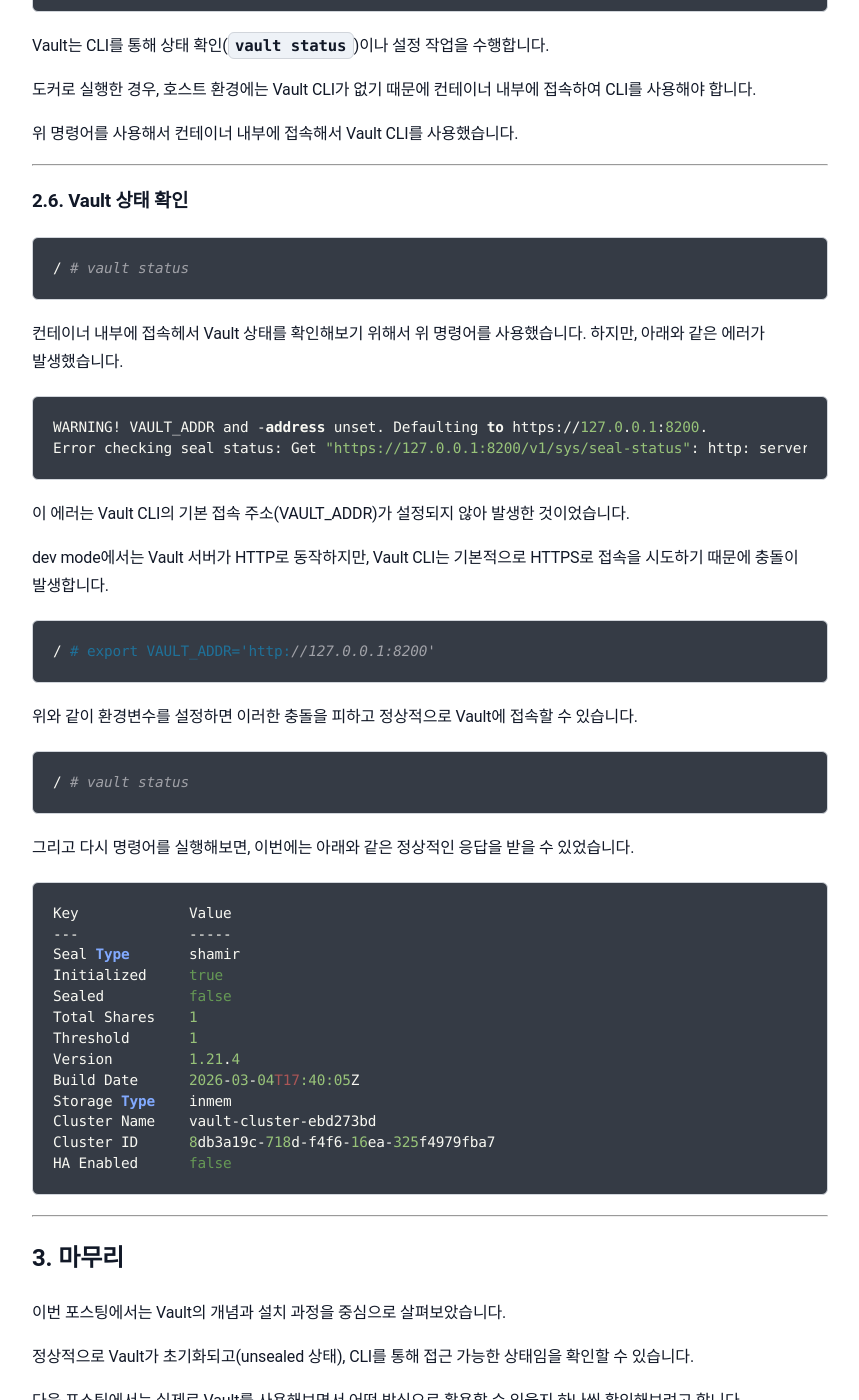
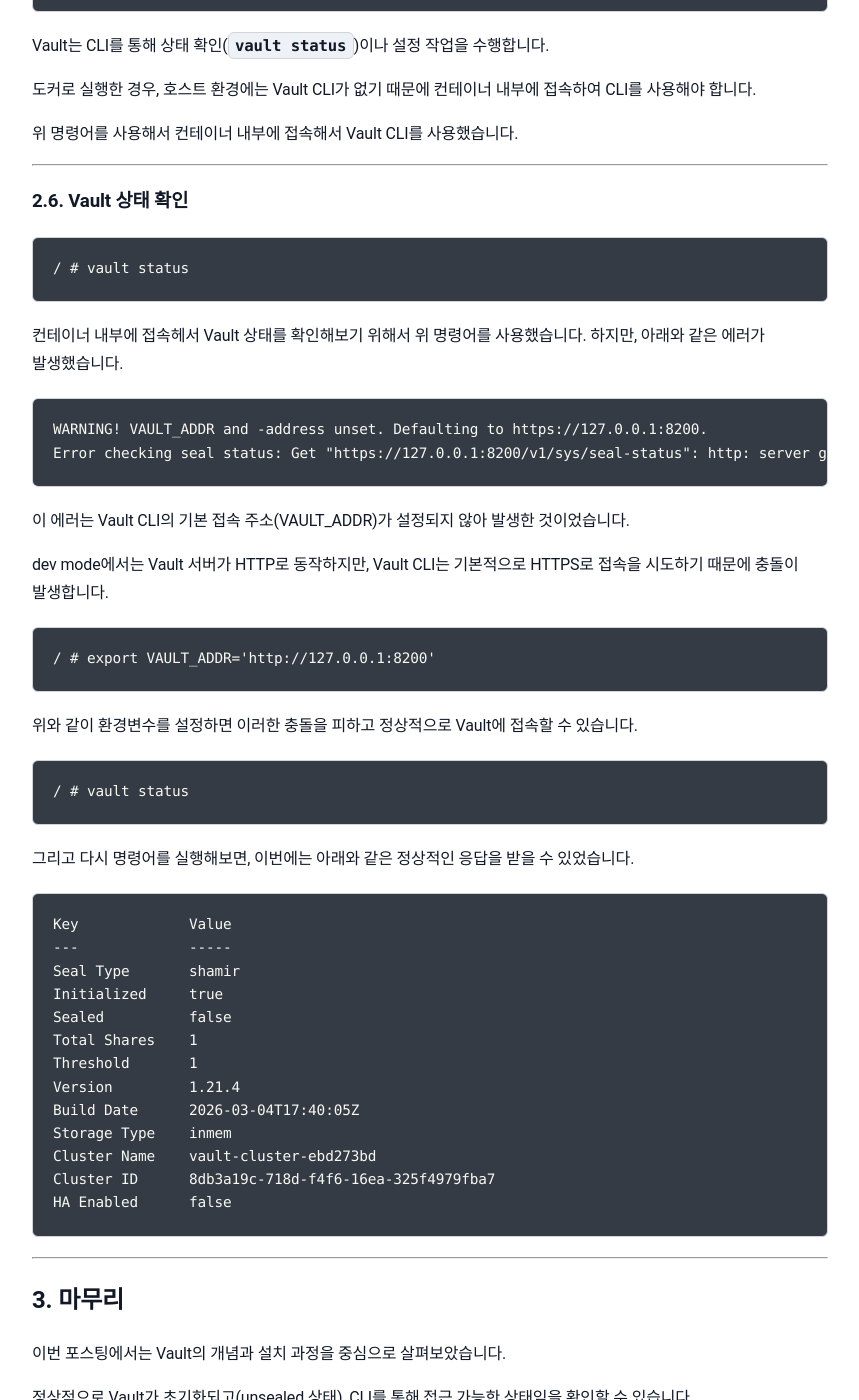
Before and after one commit to sanghoon-lee/sanghoon-lee.github.io, a Jekyll site: the page built from _posts/2026-04-09-vault.md, in a window 1280 px wide and 1400 px high, scrolled down 5774 px. Shown: the whole window, without its empty margins (210-1069 px from the left). Built offline with Jekyll 4.4.1, drawn with Linux system fonts in a browser that asks for light colours; nearby versions of some CDN libraries; comment, search, counter and statistics services are not loaded.

Commit message:
hashicorp 2번째 포스팅 추가

````diff
--- a/_posts/2026-04-09-vault.md
+++ b/_posts/2026-04-09-vault.md
@@ -211,13 +211,13 @@ Vault는 CLI를 통해 상태 확인(`vault status`)이나 설정 작업을 수
 
 ### 2.6. Vault 상태 확인
 
-```text
+```nohighlight
 / # vault status
 ```
 
 컨테이너 내부에 접속헤서 Vault 상태를 확인해보기 위해서 위 명령어를 사용했습니다. 하지만, 아래와 같은 에러가 발생했습니다.
 
-```text
+```nohighlight
 WARNING! VAULT_ADDR and -address unset. Defaulting to https://127.0.0.1:8200.
 Error checking seal status: Get "https://127.0.0.1:8200/v1/sys/seal-status": http: server gave HTTP response to HTTPS client
 ```
@@ -227,18 +227,18 @@ Error checking seal status: Get "https://127.0.0.1:8200/v1/sys/seal-status": htt
 dev mode에서는 Vault 서버가 HTTP로 동작하지만,
 Vault CLI는 기본적으로 HTTPS로 접속을 시도하기 때문에 충돌이 발생합니다.
 
-```text
+```nohighlight
 / # export VAULT_ADDR='http://127.0.0.1:8200'
 ```
 위와 같이 환경변수를 설정하면 이러한 충돌을 피하고 정상적으로 Vault에 접속할 수 있습니다.
 
-```text
+```nohighlight
 / # vault status
 ```
 
 그리고 다시 명령어를 실행해보면, 이번에는 아래와 같은 정상적인 응답을 받을 수 있었습니다.
 
-```text
+```nohighlight
 Key             Value
 ---             -----
 Seal Type       shamir
````
Also changed, not shown: _posts/2026-04-11-vault2.md (+1 -1 lines).
